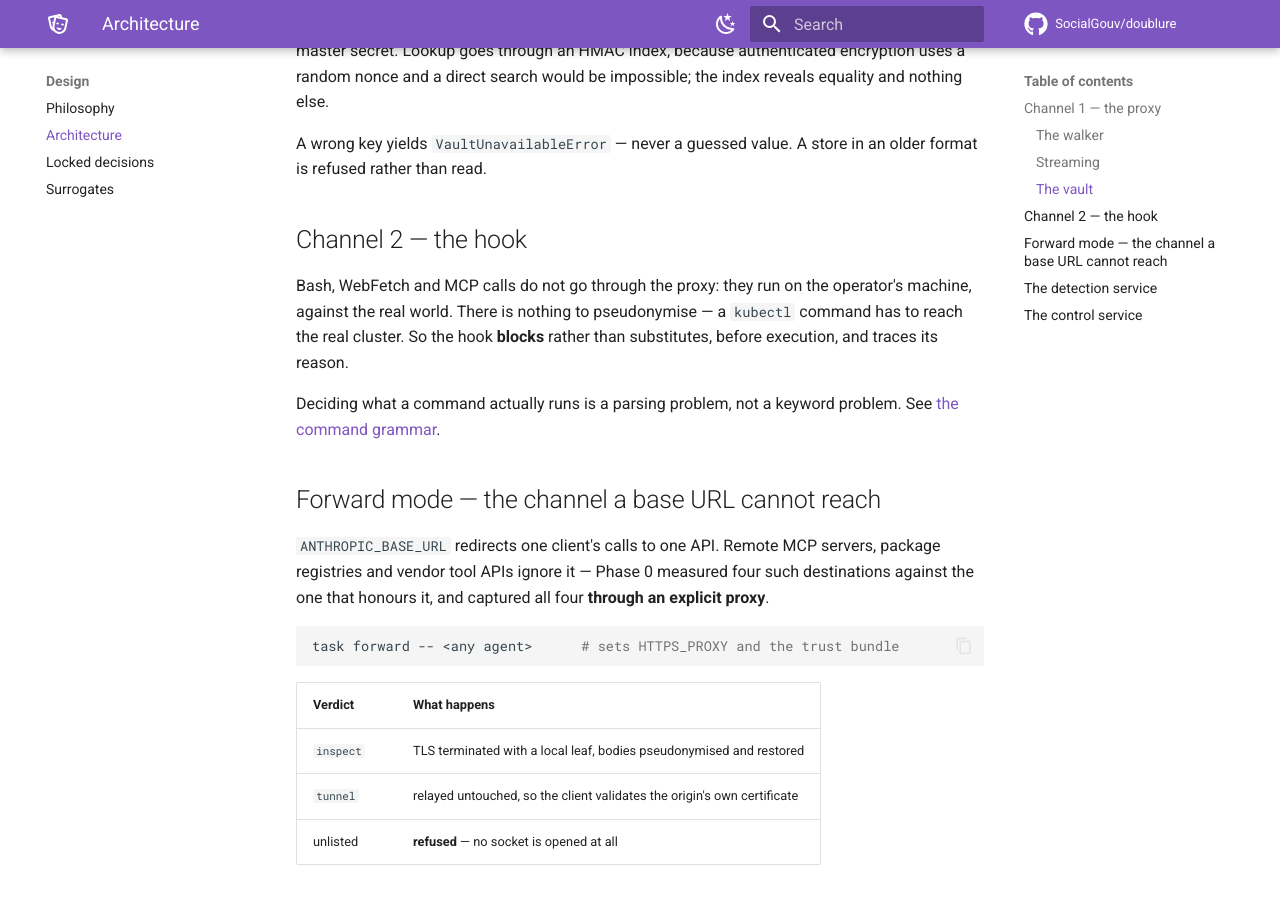
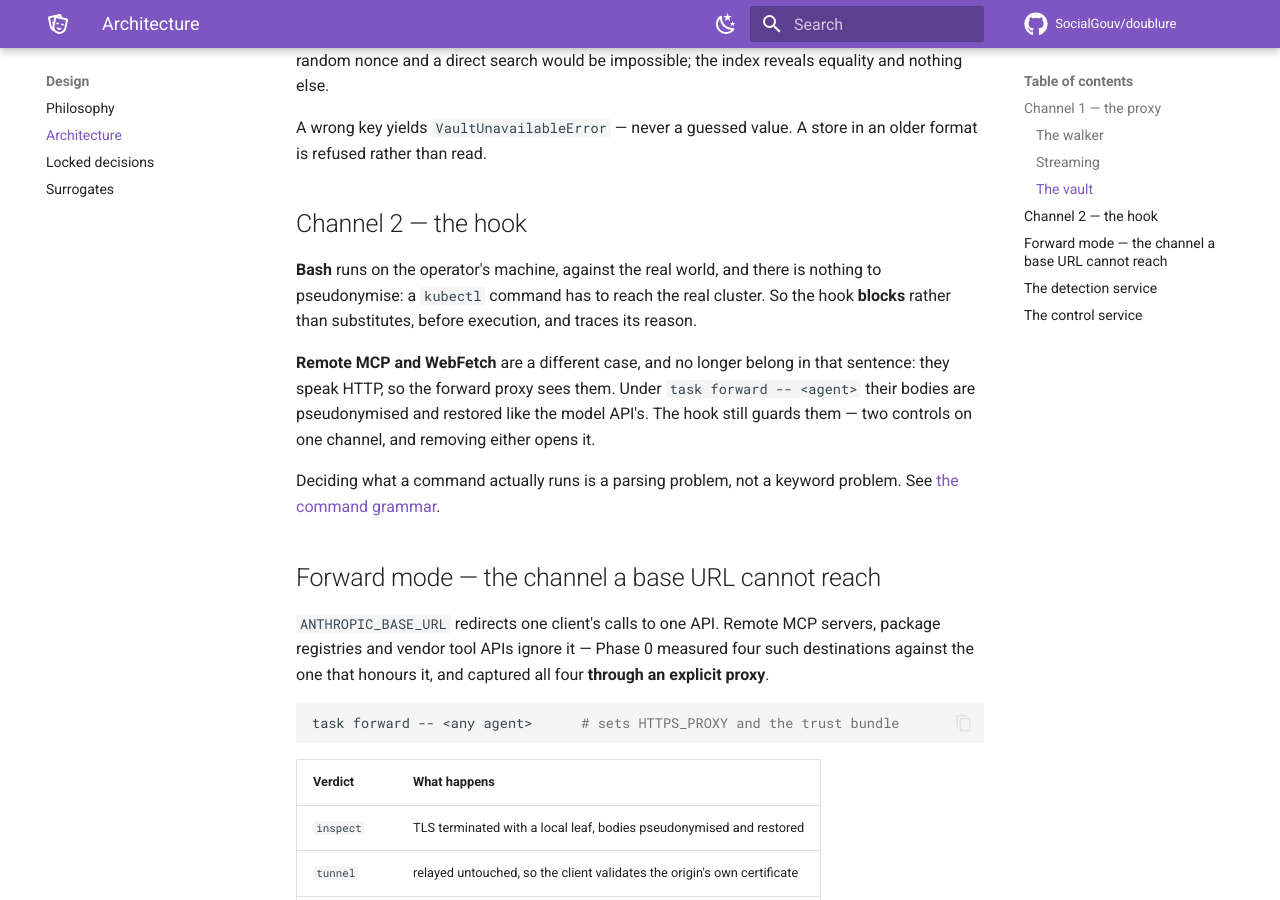
Before and after one commit to SocialGouv/doublure, an MkDocs documentation site: the page built from docs/architecture.md, in a window 1280 px wide and 900 px high, scrolled down 1347 px. Built offline with MkDocs 1.6.1 and Material for MkDocs 9.7.7, drawn with Linux system fonts in a browser that asks for light colours; comment, search, counter and statistics services are not loaded.

Commit message:
docs: bash is the limit, remote MCP no longer is
The Known limits paragraph had been corrected; the diagrams, the index warning,
the architecture page and the DPO deliverable still said the old thing — and
the Start block never mentioned the second detector the proxy now requires, so
following the README as written gives a 503.

Co-Authored-By: Claude Opus 5 <noreply@anthropic.com>

```diff
--- a/docs/architecture.md
+++ b/docs/architecture.md
@@ -12,10 +12,12 @@ flowchart TB
         AN -->|SSE stream| PX
         PX -->|real values back| CC
     end
-    subgraph c2["Channel 2 — tools, NOT reversible"]
+    subgraph c2["Channel 2 — tools: blocked, or proxied"]
         direction LR
-        CC2[Claude Code] --> HK{PreToolUse hook}
-        HK -->|allow| TL[Bash · WebFetch · MCP]
+        CC2[Claude Code] -->|Bash| HK{PreToolUse hook}
+        CC2 -->|remote MCP · WebFetch| FW[forward proxy]
+        FW -->|pseudonymised or refused| TL[tools]
+        HK -->|allow| TL
         HK -->|deny + trace| X[refused before execution]
     end
     PX --- DT[AnonShield /detect]
@@ -66,10 +68,16 @@ an older format is refused rather than read.
 
 ## Channel 2 — the hook
 
-Bash, WebFetch and MCP calls do not go through the proxy: they run on the
-operator's machine, against the real world. There is nothing to pseudonymise —
-a `kubectl` command has to reach the real cluster. So the hook **blocks**
-rather than substitutes, before execution, and traces its reason.
+**Bash** runs on the operator's machine, against the real world, and there is
+nothing to pseudonymise: a `kubectl` command has to reach the real cluster. So
+the hook **blocks** rather than substitutes, before execution, and traces its
+reason.
+
+**Remote MCP and WebFetch** are a different case, and no longer belong in that
+sentence: they speak HTTP, so the forward proxy sees them. Under
+`task forward -- <agent>` their bodies are pseudonymised and restored like the
+model API's. The hook still guards them — two controls on one channel, and
+removing either opens it.
 
 Deciding what a command actually runs is a parsing problem, not a keyword
 problem. See [the command grammar](hook-parser.md).
```
Also changed, not shown: README.md (+8 -3 lines), docs/index.md (+12 -5 lines), docs/limits.md (+8 -9 lines), docs/re-identification-analysis.md (+2 -1 lines).
